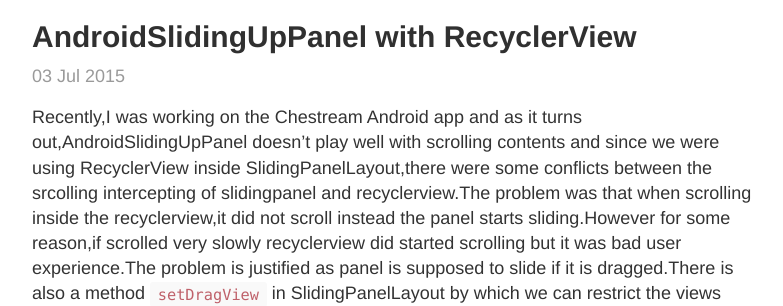
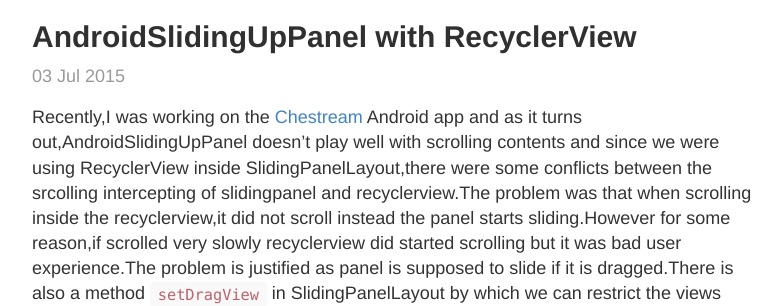
Before and after one commit to naman14/naman14.github.io, a Jekyll site: the page built from _posts/2015-07-03-AndroidSlidingUpPanel with RecyclerView.md, in a window 1280 px wide and 900 px high. Shown: the part 139-445 px from the top of the window, without its empty margins (248-1031 px from the left). Built offline with Jekyll 4.4.1, drawn with Linux system fonts in a browser that asks for light colours; comment, search, counter and statistics services are not loaded; some of the changed lines change nothing that is shown.

Commit message:
add link

```diff
--- a/_posts/2015-07-03-AndroidSlidingUpPanel with RecyclerView.md
+++ b/_posts/2015-07-03-AndroidSlidingUpPanel with RecyclerView.md
@@ -5,7 +5,7 @@
 related: false
 permalink: slidinguppanel-recyclerview
 ---
-Recently,I was working on the Chestream Android app and as it turns out,AndroidSlidingUpPanel doesn't play well with scrolling contents and since we were using RecyclerView inside SlidingPanelLayout,there were some conflicts between the srcolling intercepting of slidingpanel and recyclerview.The problem was that when scrolling inside the recyclerview,it did not scroll instead the panel starts sliding.However for some reason,if scrolled very slowly recyclerview did started scrolling but it was bad user experience.The problem is justified as panel is supposed to slide if it is dragged.There is also a method `setDragView` in SlidingPanelLayout by which we can restrict the views from where only the panel can be dragged but unfortunately that doesn't seem to work and even if it works,it isn't the perfect solution to the problem as then the user wouldn't be able to drag the panel from the whole recyclerview.
+Recently,I was working on the [Chestream](http://chestream.com) Android app and as it turns out,AndroidSlidingUpPanel doesn't play well with scrolling contents and since we were using RecyclerView inside SlidingPanelLayout,there were some conflicts between the srcolling intercepting of slidingpanel and recyclerview.The problem was that when scrolling inside the recyclerview,it did not scroll instead the panel starts sliding.However for some reason,if scrolled very slowly recyclerview did started scrolling but it was bad user experience.The problem is justified as panel is supposed to slide if it is dragged.There is also a method `setDragView` in SlidingPanelLayout by which we can restrict the views from where only the panel can be dragged but unfortunately that doesn't seem to work and even if it works,it isn't the perfect solution to the problem as then the user wouldn't be able to drag the panel from the whole recyclerview.
 
 The ideal solution to this should be that the user will be able to scroll the recyclerview as long as it is scrollable and when the top item of recyclerview is reached,the panel should start sliding.We will see how to implement such functionality with AndroidSlidingUpPanel.This should work on ScrollViews and ListViews also.
 
```
